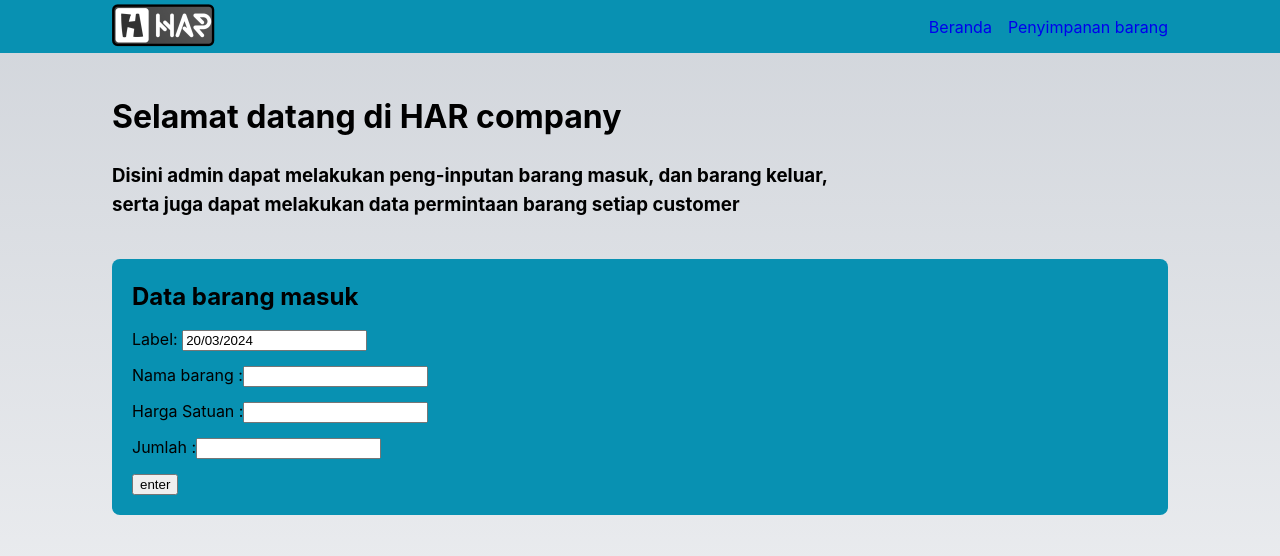
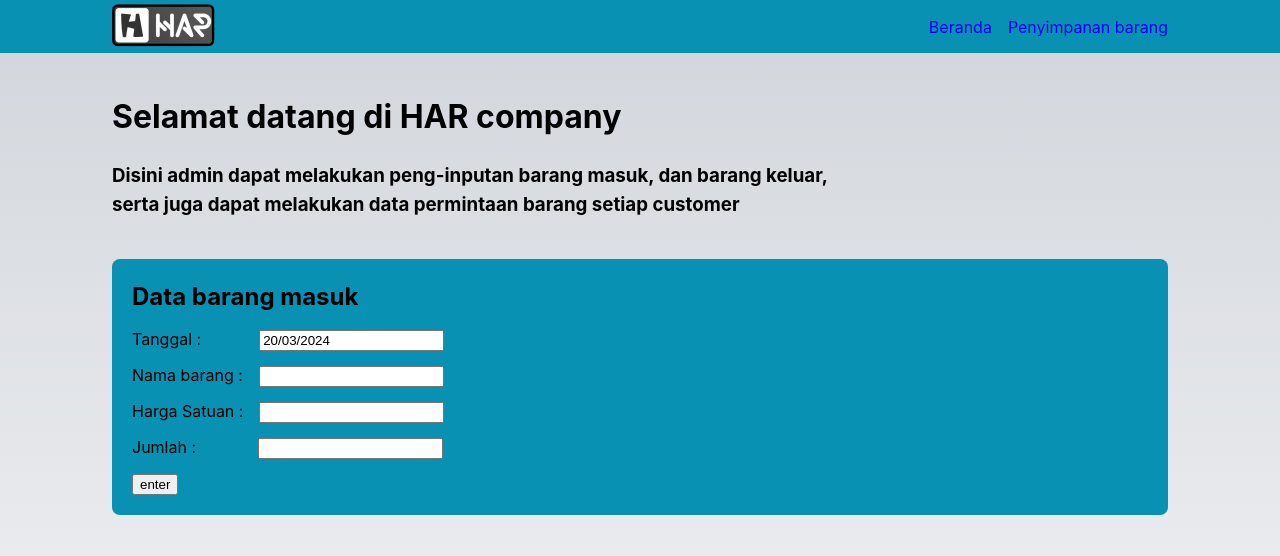
Before and after one commit to irsyadalaudin/items-storage, a React (Vite) app in the folder admin/: page / in a window 1280 px wide. Shown: the top 556 px of the page. Built offline with nearby package versions, Linux system fonts and the light colour scheme.

Commit message:
repaired margin right between label and input

```diff
--- a/admin/src/components/Storage.jsx
+++ b/admin/src/components/Storage.jsx
@@ -96,17 +96,17 @@ const Storage = () => {
 
     return (
         <div className='px-28'>
-            <form className='flex flex-col gap-3 bg-cyan-600 p-5 rounded-lg' onSubmit={handleSubmit}>
+            <form className='flex flex-col gap-3 gap-x-4 bg-cyan-600 p-5 rounded-lg' onSubmit={handleSubmit}>
                 <h2 className='m-0 p-0'>Data barang masuk</h2>
 				<div>
-					<label htmlFor='date'>Label: </label>
+					<label className='mr-14.5' htmlFor='date'>Tanggal :</label>
 					<DatePickerInput
 						selectedDate={selectedDate}
 						handleDateChange={handleDateChange}
 					/>
 				</div>
                 <div>
-                    <label htmlFor='Nama Barang'>Nama barang :</label>
+                    <label className='mr-4' htmlFor='Nama Barang'>Nama barang :</label>
                     <input
 						type='text'
 						value={namaBarang}
@@ -114,7 +114,7 @@ const Storage = () => {
 					/>
                 </div>
                 <div>
-                    <label htmlFor='Harga Satuan'>Harga Satuan :</label>
+                    <label className='mr-4' htmlFor='Harga Satuan'>Harga Satuan :</label>
                     <input
 						type='number'
 						value={hargaSatuan}
@@ -122,7 +122,7 @@ const Storage = () => {
 					/>
                 </div>
                 <div>
-                    <label htmlFor='Jumlah'>Jumlah :</label>
+                    <label className='mr-15' htmlFor='Jumlah'>Jumlah :</label>
                     <input
 						type='number'
 						value={jumlah}
--- a/admin/tailwind.config.js
+++ b/admin/tailwind.config.js
@@ -7,6 +7,8 @@ export default {
 	theme: {
 		extend: {
 			spacing: {
+				'14.5': '58px',
+				'15': '62px',
 				'90': '92.5vh'
 			},
 			colors: {
```
